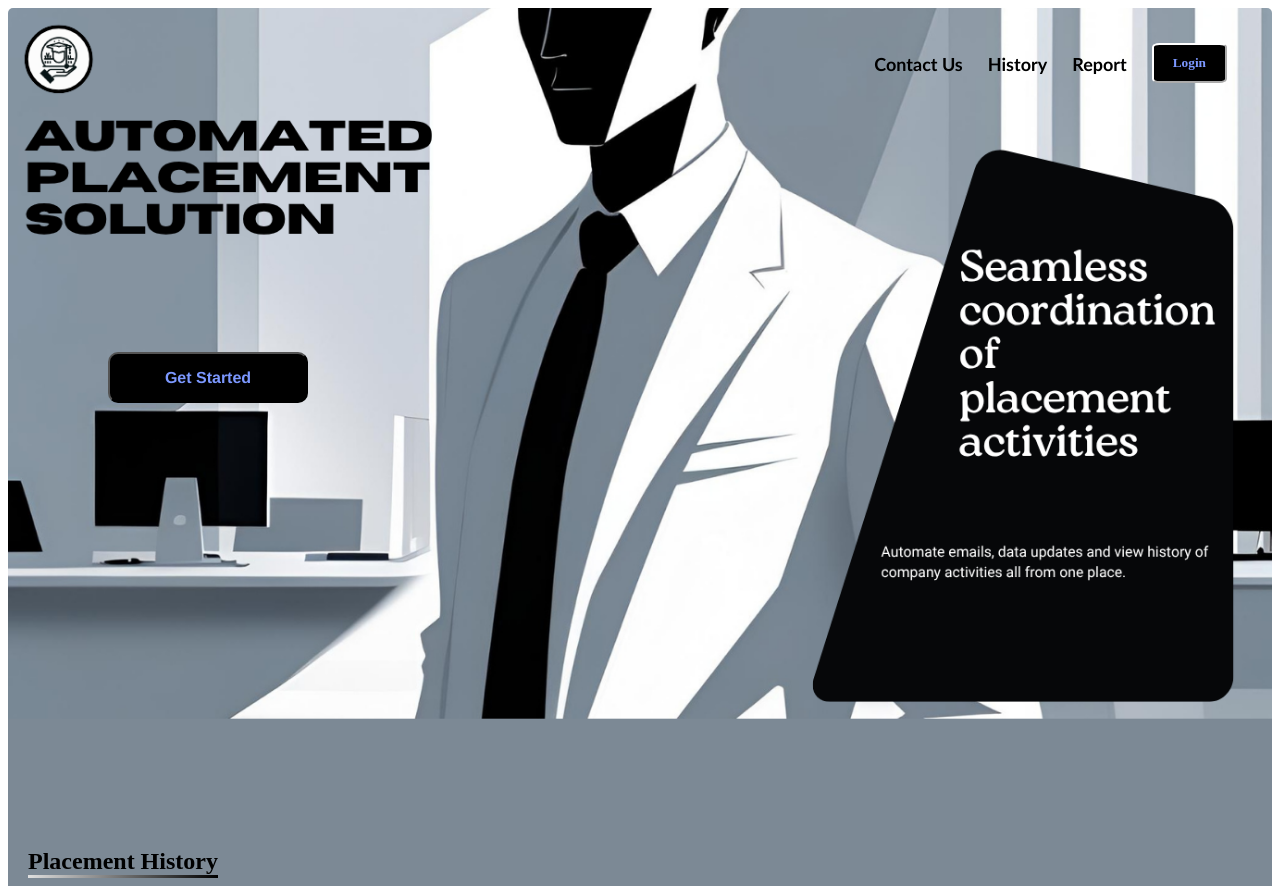
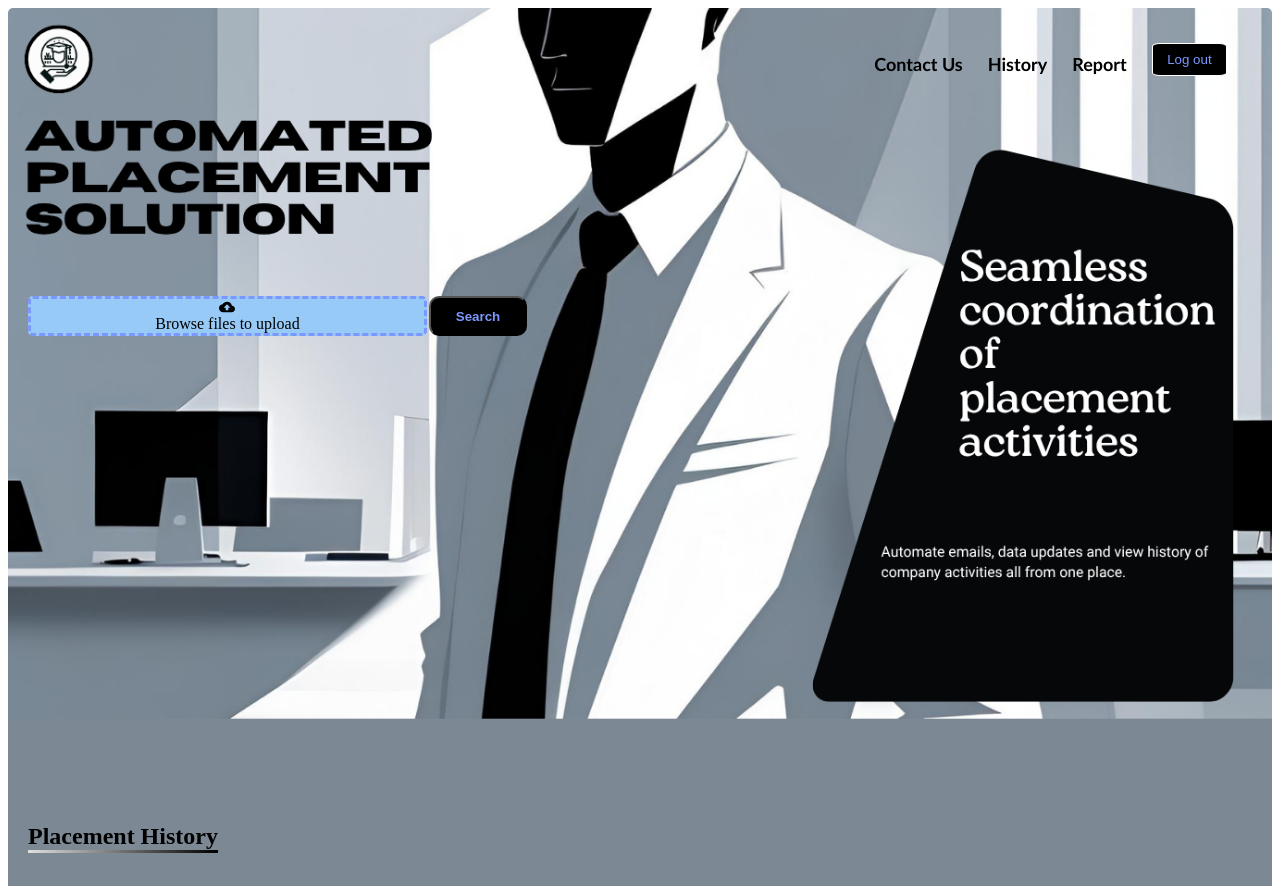
Before and after one commit to ket-sourav-ket/auto-placement, a React (Vite) app: page / in a window 1280 px wide. Shown: the top 886 px of the page. Built offline with nearby package versions, Linux system fonts and the light colour scheme.

Commit message:
commit after uploader box

```diff
--- a/src/App.jsx
+++ b/src/App.jsx
@@ -1,4 +1,5 @@
 import React from 'react'
+import { useEffect, useState } from 'react'
 import EmailBox from './components/EmailBox'
 import Student from './components/Student'
 
@@ -19,6 +20,7 @@ import { Outlet,Link , useLoaderData, redirect, Form , useNavigation} from 'reac
 
 
 
+
 const StyledAppContainer = styled.div`
   display: grid;
   /*background: #c5ffbc;
@@ -27,7 +29,7 @@ const StyledAppContainer = styled.div`
   grid-template-columns: 25rem 1fr 1fr;
   background-size: 100%;
   background-repeat: no-repeat;
-  grid-template-rows: 4rem 16rem 1fr 0.2fr 1fr 1fr 0.4fr;
+  grid-template-rows: 4rem 14em 30em 0.2fr 1fr 1fr 0.4fr;
   grid-template-areas:
   'navbar navbar navbar'
   'getButton butRight uploader'
@@ -94,22 +96,20 @@ const BrowserHeader = styled.div`
   margin-bottom: 1.5%;
   padding: 0;
   align-self: end;
-  margin-top: 20%;
+  margin-top: 0%;
   grid-area: browser-header;
 `
 
 const PositionUploader = styled.div`
   display: flex;
-  width: 80%;
+  width: 60%;
   flex-direction: column;
   justify-content: stretch;
-  grid-area: uploader;
-  margin-right: 10%;
-  justify-self: end;
-  margin-bottom: 1.8%;
-
+  grid-area: hero-img;
+  justify-self: start;
+  margin-left: 20px;
+  background-color: transparent;
   border-radius: 5px;
-  box-shadow: 0 .4rem .8rem #0005;
 `
 const StyledLeftImg = styled.img`
   margin-left: 10%;
@@ -130,16 +130,29 @@ const PositionRecordView = styled.div`
 const GetStartedButton=styled.button`
   background-color: black;
   color: white;
-  height: 20%;
-  width: 50%;
-  border-radius: 10px;
-  margin-top: 70%;
-  margin-left: 25%;
+  height: 14%;
+  width: 20%;
+  margin-bottom: 0%;
+  margin-left: 11%;
+  border-radius: 15px;
+  border: 1px solid white;
   color: #7c98ff;
   font-size: medium;
   font-family: 'Franklin Gothic Medium', 'Arial Narrow', Arial, sans-serif;
-  grid-area: getButton;
-
+  &:hover{ color: black;
+           background-color:white;
+           border: 1px solid black;
+           cursor: pointer;
+            };
+`
+const StyledLinkButton = styled(Link)`
+  grid-area : hero-img;
+  display: flex;
+  text-decoration: none;
+  min-width: 0px;
+  flex-direction: column;
+  justify-content: flex-start;
+  align-items:flex-start;
 `
 const UploadDiv = styled.div`
   width: 40%;
@@ -211,35 +224,36 @@ export async function sendAction({request , params})
 const App = () => {
   //const { statusM } = useActionData();
 
-  const navigation = useNavigation();
+  useEffect(()=> {
+    console.log(localStorage.getItem('isLogged'));
+    if(localStorage.getItem('isLogged') === 'true')
+      setIsLogged(true);
+    else
+      setIsLogged(true);     // changed false to true for testing
+  });
+  const [isLogged, setIsLogged] = useState( false);
 
-  const { mailList } = useLoaderData();
 
-  console.log("in App component " + typeof mailList);
+
+
+
   return (
     <>
 
     <StyledAppContainer>
 
       <PositionNavBar>
-      <Navbar/>
+      <Navbar state={isLogged} setState={setIsLogged}/>
       </PositionNavBar>
-      <GetStartedButton><b>Get Started</b></GetStartedButton>
+      {isLogged ?
+      <PositionUploader>
+      <Uploader/>
+      <Outlet />
 
-      {/*  <PositionUploader>
-      <Uploader/>
-      <EmailBox list={mailList} />
-      <Form onChange={(event)=> event.stopPropagation()} style={{display: 'flex' , flexDirection: 'column' , alignItems: 'stretch'}} method='POST'>
-      <input name='mails' value={mailList.map((item) => item.personal_mail)} hidden />
-      {navigation.state === 'submitting'?
-        <PacmanLoader
-          color="#55d3eb"
-          size={30}
-        /> :
-        <Button handleClick={(event)=>event.stopPropagation()} type={"submit"}><b>Send Mail</b></Button>
+      </PositionUploader>
+      :
+      <StyledLinkButton to="/registerAdmin"><GetStartedButton><b>Get Started</b></GetStartedButton></StyledLinkButton>
       }
-      </Form>
-      </PositionUploader> */}
 
       <PositionInfoBox>
         <InfoBoxVertical/>
@@ -254,9 +268,9 @@ const App = () => {
          <CompanyBrowser />
       </PositionBrowser>
 
-      <PositionRecordView>
+     {/* <PositionRecordView>
           <CompanyRecord />
-      </PositionRecordView>
+      </PositionRecordView> */}
 
       <PositionFooter id="contact">
         <Footer />
--- a/src/components/Button.jsx
+++ b/src/components/Button.jsx
@@ -3,14 +3,18 @@ import styled from 'styled-components'
 
 
 export const StyledButton = styled.button`
-    border-radius: 15px;
-    background-color: white;
+    border-radius: 10px;
+    background-color: black;
     padding: 3px;
     border-color: white;
     display: flex;
-    font-family: cursive;
+    font-family: sans-serif;
     color: #7c98ff;
     justify-content: center;
+    &:hover{ color: black;
+           background-color:#cdd3db;
+           border: 1px solid black;
+            };
 
 `
 const Button = ({children , type , name , value , handleClick}) => {
--- a/src/components/CompanyBrowser.jsx
+++ b/src/components/CompanyBrowser.jsx
@@ -11,6 +11,8 @@ import infosys from '../assets/infosys.png'
 import ibm from '../assets/ibm.png'
 import cognizant from '../assets/cognizant.png'
 import nrifintech from '../assets/nri.jpg'
+import pwc from '../assets/pwc.jpg'
+import bmc from '../assets/bmc.jpg'
 
 
 
@@ -74,6 +76,16 @@ const compList = [{ logo : accenture,
                    address : '2JXC+5XM Embassy Manyata Business Park, Manyata Tech Park Rd, Manayata Tech Park, Thanisandra, Bengaluru, Karnataka 560045',
                    role: 'Role: Software Engineer',
                    CTC: 'Highest Package: 8 LPA'
+  },              { logo : pwc,
+                   name : 'PwC',
+                   address : 'Pricewaterhouse Coopers Service Delivery Center, Pine Valley, Village, Intermediate Ring Rd, Embassy Golf Links Business Park, Challaghatta, Bengaluru',
+                   role: 'Role: Software Engineer',
+                   CTC: 'Highest Package: 12 LPA'
+  },              { logo : bmc,
+                   name : 'BMC Software',
+                   address : 'Nagarjuna Castle, Wood St, Ashok Nagar, Bengaluru, Karnataka 560025',
+                   role: 'Role: Software Engineer',
+                   CTC: 'Highest Package: 14 LPA'
   },]
 
 
--- a/src/components/Login.jsx
+++ b/src/components/Login.jsx
@@ -22,9 +22,9 @@ export async function loader({request, params}){
 export async function loginAction({request, params}) {
     const formData = await request.formData();
     const loginData = Object.fromEntries(formData);
-    console.log("Inside login action");
+    //console.log("Inside login action");
     console.log(loginData);
-    let response = await fetch(`/UserDtls/${loginData.email}/${loginData.password}`)
+    let response = await fetch(`http://localhost:5173/api/UserDtls/${loginData.email}/${loginData.password}`)
     console.log(response.ok)
     if (response.ok)
     {
@@ -54,7 +54,7 @@ export async function registerAction({request, params}) {
     const formData = await request.formData();
     const userData = Object.fromEntries(formData);
     console.log(userData);
-    let response = await fetch('/register' , {
+    let response = await fetch('http://localhost:5173/api/register' , {
         method: 'POST',
       //  mode:"no-cors",
         headers: {
--- a/src/components/Navbar.jsx
+++ b/src/components/Navbar.jsx
@@ -2,6 +2,7 @@ import React from 'react'
 import styled from 'styled-components'
 import logo from '../assets/logo.png'
 import { StyledButton } from './Button'
+import { Link } from 'react-router'
 
 const StyledNavContainer = styled.nav`
     display: flex;
@@ -22,31 +23,64 @@ const StyledLinks = styled.a`
     font-family: 'Gill Sans', 'Gill Sans MT', 'Calibri', 'Trebuchet MS', sans-serif;
     font-size: large;
     margin-right: 25px;
+    text-decoration: none;
+    &:hover{ color:#2f53d7;
+            };
 
 `
-const StyledNavButton = styled(StyledButton)`
+
+const StyledLink =styled(Link)`
   height: 3%;
   width: 6%;
   margin-top: 30px;
-  padding: 10px;
+  padding: 8px;
+  background-color: black;
+  border-radius: 15%;
+  margin-right: 40px;
+  text-align: center;
+  text-decoration: none;
+  color: #7c98ff;
+  border: 1px solid white;
+  &:hover{ color: black;
+           background-color:white;
+           border: 1px solid black;
+            };
+
+`
+const StyledNavButton = styled.button`
+  height: 3%;
+  width: 6%;
+  margin-top: 30px;
+  padding: 8px;
   background-color: black;
   border-radius: 10%;
   margin-right: 40px;
-`
-const Styleda = styled.a`
-  color: Black;
+  text-align: center;
   text-decoration: none;
-
+  color: #7c98ff;
+  border: 1px solid white;
+  &:hover{ color: black;
+           background-color:white;
+           border: 1px solid black;
+            };
 `
 
 
-const Navbar = () => {
+const Navbar = ({state , setState}) => {
   return (
     <StyledNavContainer>
-      <StyledNavButton><b>{"Login"}</b></StyledNavButton>
-        <StyledLinks><Styleda href="#report"><b>{"Report"}</b></Styleda></StyledLinks>
-        <StyledLinks><Styleda href="#history"><b>{"History"}</b></Styleda></StyledLinks>
-        <StyledLinks><Styleda href="#contact"><b>{"Contact Us"}</b></Styleda></StyledLinks>
+      { state? <StyledNavButton onClick={(event)=> {
+      event.stopPropagation();
+      event.preventDefault();
+      localStorage.setItem('isLogged' , 'false');
+      setState(false);
+      }}>Log out</StyledNavButton>
+                      :
+      <StyledLink to="/login"><b>Login</b></StyledLink>
+      }
+        <StyledLinks href="#report"><b>Report</b></StyledLinks>
+        <StyledLinks href="#history"><b>History</b></StyledLinks>
+        <StyledLinks href="#contact"><b>Contact Us</b></StyledLinks>
     </StyledNavContainer>
   )
 }
--- a/src/components/Uploader.jsx
+++ b/src/components/Uploader.jsx
@@ -13,7 +13,7 @@ background-color: #97caf6;
 border-radius: 5px;
 border: dashed;
 margin-left: auto;
-border-color: #075599;
+border-color: #7c98ff;
 justify-content: center;
 align-items: center;
 `
@@ -21,10 +21,17 @@ align-items: center;
 const StyledUploadButton = styled(StyledButton)`
   flex-basis: 20%;
   justify-content: center;
-  background-color: #f4a685;
+  background-color: black;
   color:white;
+  font-family: sans-serif;
   align-items: center;
+  color: #7c98ff;
+  border-radius: 10px;
   border-color: black;
+  &:hover{ color: black;
+           background-color:#cdd3db;
+           border: 1px solid black;
+            };
   cursor: pointer;
 `
 
@@ -32,6 +39,7 @@ const StyledUploadContainer = styled.div`
   display: flex;
   flex-direction: row;
   justify-content: start;
+  background-color: transparent;
   gap: 2px;
 `
 const Uploader = () => {
--- a/src/main.jsx
+++ b/src/main.jsx
@@ -4,6 +4,7 @@ import { createBrowserRouter , RouterProvider } from 'react-router'
 import './index.css'
 import { searchAction, searchLoader, sendAction } from './App.jsx'
 import App from './App.jsx'
+import EmailBox from './components/EmailBox.jsx'
 import RegForm from './components/RegForm.jsx'
 import ErrorPage from './components/ErrorPage.jsx'
 import Login from './components/Login.jsx'
@@ -14,14 +15,17 @@ const router = createBrowserRouter([
     element: <App />,
     errorElement :  <ErrorPage />,
     loader: searchLoader,
-    action: searchAction
-  },
-  {
-    path: "/search/:fileId",
-    element: <App />,
-    errorElement: <ErrorPage />,
-    loader: searchLoader,
-    action: sendAction
+    action: searchAction,
+    children:[
+      {
+        path: "search/:fileId",
+        element: <EmailBox />,
+        errorElement: <ErrorPage />,
+        loader: searchLoader,
+        action: sendAction
+
+      }
+    ]
   },
   {
     path: "/register",
```
Also changed, not shown: src/components/EmailBox.jsx (+28 -4 lines), src/components/Table.jsx (added, +94 -0 lines), src/assets/bmc.jpg (added), src/assets/pwc.jpg (added).
